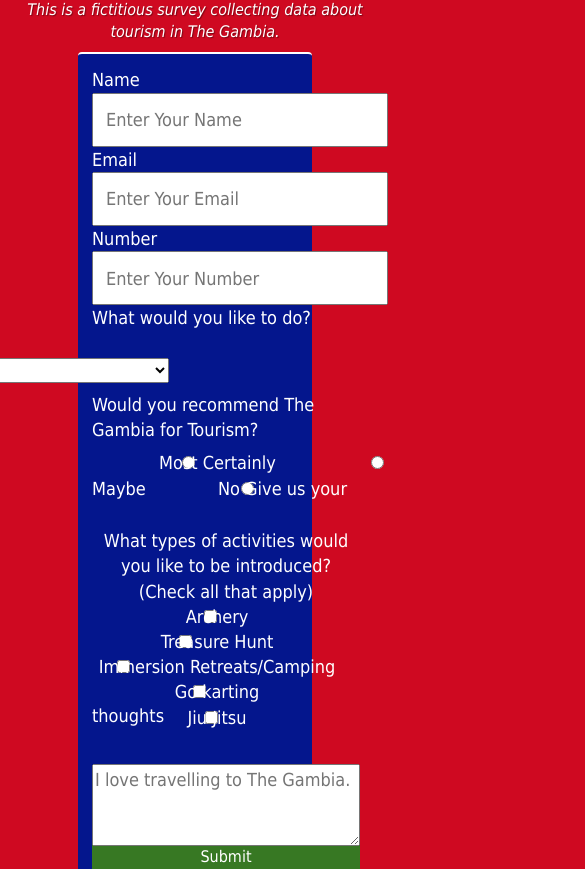
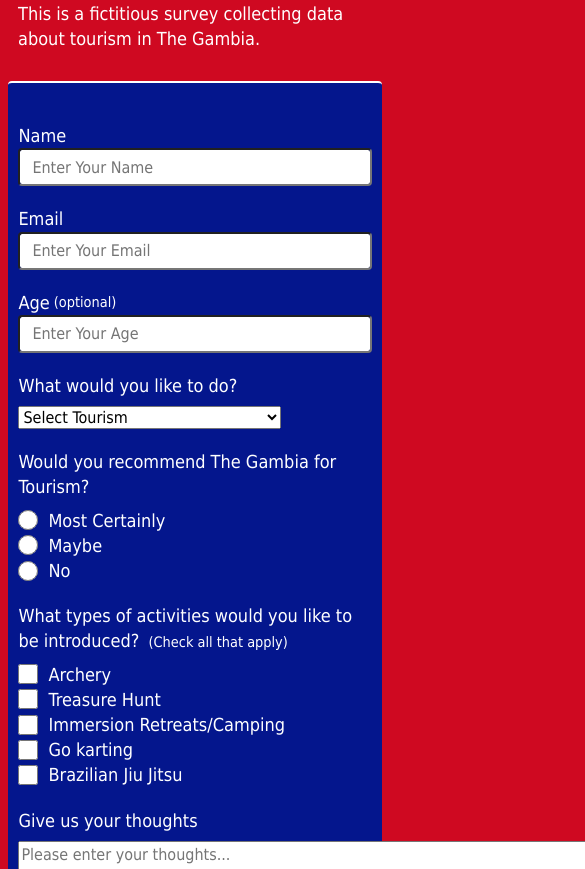
Before and after one commit to tejanhu/The-Gambia-Tourism-Survey, a plain HTML site: page index.html in a window 390 px wide. Shown: the part 134-1003 px from the top of the page, 585 px wide, since content can reach past the window. Drawn offline with Linux system fonts and the light colour scheme.

Commit message:
Responsive form

```diff
--- a/index.html
+++ b/index.html
@@ -6,53 +6,83 @@
   <link rel="stylesheet" href="styles.css"/>
   </head>
   <body>
-    <h1 id="title">Tourism in The Gambia Survey Form</h1>
-    <p id="description">This is a fictitious survey collecting data about tourism in The Gambia.</p>
+    <div class="container">
+        <header class="header">
+            <h1 id="title" class="text-center">Tourism in The Gambia Survey Form</h1>
+            <p id="description" class="description-text-center">This is a fictitious survey collecting data about tourism in
+                The Gambia.</p>
+        </header>
+
     <form id="survey-form">
-        <fieldset>
-            <label for="name" id="name-label">Name
-                <input type="text" id="name" placeholder="Enter Your Name" class="form-control" required/>
+    <div class="form-group">
+        <label for="name" id="name-label">Name </label>
+        <input type="text" id="name" placeholder="Enter Your Name" class="form-control" required />
+    </div>
+    <div class="form-group">
+        <label for="email" id="email-label">Email </label>
+        <input type="email" id="email" placeholder="Enter Your Email" class="form-control" required />
+    </div>
+    <div class="form-group">
+        <label for="number" id="number-label">Age <span class="hint">(optional)</span> </label>
+        <input type="number" name="age" id="number" min="15" max="105" class="form-control" placeholder="Enter Your Age" />
+    </div>
+    <div class="form-group">
+        <p>What would you like to do?</p>
+        <select id="dropdown">
+            <option value="">Select Tourism</option>
+            <option value="boat-ride">Boat ride along the River Gambia</option>
+            <option value="camel-ride">Camel Riding</option>
+            <option value="horse-ride">Horse Riding</option>
+            <option value="quad-biking">Quad Biking</option>
+            <option value="beach">Visit a beach</option>
+            <option value="makasutu-culture-forest">Visit Makasutu Culture Forest</option>
+            </select>
+    </div>
+
+    <div class="form-group">
+        <p id="recommendQ">Would you recommend The Gambia for Tourism?</p>
+        <label>
+            <input name="gambiafortoursim" value="most-certainly" type="radio" class="input-radio" />Most Certainly
+        </label>
+        <label>
+            <input name="gambiafortoursim" value="maybe" type="radio" class="input-radio" />Maybe
+        </label>
+        <label>
+            <input name="gambiafortoursim" value="no" type="radio" class="input-radio" />No
             </label>
-            <label for="email" id="email-label">Email
-                <input type="email" id="email" placeholder="Enter Your Email" class="form-control" required/>
-            </label>
-            <label for="number" id="number-label">Number
-                <input type="tel" id="number" min="11" max="16" class="form-control" placeholder="Enter Your Number"/>
-            </label>
-            <label for="dropdown" id="dropdown-label">What would you like to do?
-                <select id="dropdown">
-                <option value="">Select Tourism</option>
-                <option value="1">Boat ride along the River Gambia</option>
-                <option value="2">Camel Riding</option>
-                <option value="3">Horse Riding</option>
-                <option value="4">Quad Biking</option>
-                <option value="5">Visit a beach</option>
-                <option value="5">Visit Makasutu Culture Forest</option>
-                </select>
+        </div>
+
+        <div class="form-group">
+            <p>
+                What types of activities would you like to be introduced?
+                <span class="hint">(Check all that apply)</span>
+            </p>
+            <label>
+                <input name="preference" class="input-checkbox" type="checkbox" value="archery" /> Archery
             </label>
             <label>
-                <p id="recommendQ">Would you recommend The Gambia for Tourism?</p>
+                <input name="preference" class="input-checkbox" type="checkbox" value="treasure-hunt" /> Treasure Hunt
             </label>
-            <label for="gambiayesfortourism">
-                <input type="radio" id="gambiayesfortourism" name="gambiafortoursim"/>Most Certainly
+            <label>
+                <input name="preference" class="input-checkbox" type="checkbox" value="immersion-retreat-camping" /> Immersion
+                Retreats/Camping
             </label>
-            <label for="gambianmaybefortourism">
-                <input type="radio" id="gambiamaybefortourism" name="gambiafortoursim"/>Maybe
+            <label>
+                <input name="preference" class="input-checkbox" type="checkbox" value="go-karting" /> Go karting
             </label>
-            <label for="gambianotfortourism">
-                <input type="radio" id="gambianotfortourism" name="gambiafortoursim"/>No
+            <label>
+                <input name="preference" class="input-checkbox" type="checkbox" value="bjj" /> Brazilian Jiu Jitsu
             </label>
-            <label id="question">What types of activities would you like to be introduced? (Check all that apply)</br>
-              <input type="checkbox" value="1"/> Archery</br>
-               <input type="checkbox" value="2"/> Treasure Hunt</br>
-                <input type="checkbox" value="3"/> Immersion Retreats/Camping</br>
-                 <input type="checkbox" value="4"/> Go karting</br>
-                 <input type="checkbox" value="5"/> Jiu Jitsu
-            </label>
-            <label for="feedback" id="feedback-label">Give us your thoughts
-                <textarea id="feedback" name="feedback" rows="3" cols="30" placeholder="I love travelling to The Gambia."></textarea></label>
-           <input type="submit" value="Submit" id="submit"/>
-        </fieldset>
-    </form>
+            </div>
+
+            <div class="form-group">
+                <p>Give us your thoughts</p>
+                <textarea id="feedback" name="feedback" rows="3" cols="75" placeholder="Please enter your thoughts..."></textarea>
+            </div>
+            <div class="form-group">
+                <input type="submit" value="Submit" id="submit" class="submit-btn" />
+            </div>
+            </form>
+    </div>
   </body>
 </html>
--- a/styles.css
+++ b/styles.css
@@ -1,38 +1,160 @@
-h1, p{
-  margin-top: 0;
-  margin-bottom: 0.5rem;
-  text-align: center;
+:root{
+  --color-red:#CF0921;
+  --color-green:#377823;
+  --color-blue:#04168D;
+}
+
+*,
+*::before,
+*::after {
+  box-sizing: border-box;
+}
+
+body{
+  background-color: var(--color-red);
+  font-family: 'Tahoma', 'sans-serif';
   color: #ffffff;
+  font-size: 1rem;
+  line-height: 1.4;
+  font-weight: 400;
 }
+
+body::before{
+  content: '';
+  position: fixed;
+  top:0;
+  left:0;
+  height:100%;
+  width: 100%;
+  z-index: -1;
+}
+
 h1{
   font-weight: 400;
   line-height: 1.2;
 }
-#title{
-  margin-top: 1.5em;
+
+p{
+  font-size: 1.125rem;
 }
-#description{
+
+h1, p{
+  margin-top: 0;
+  margin-bottom: 0.5rem;
+}
+
+label{
+  display: flex;
+  align-items: center;
+  font-size: 1.125rem;
+}
+
+input, button, select, textarea{
+  margin: 0;
+  font-size: inherit;
+  font-family: inherit;
+  line-height: inherit;
+ }
+
+ .container{
+  width: 100%;
+  margin: 3.125rem auto 0 auto;
+ }
+
+ @media (min-width: 576px){
+  .container{
+    max-width: 540px;
+  }
+ }
+
+ @media(min-width: 768px){
+  .container{
+    max-width: 720px;
+  }
+ }
+
+ .header{
+  padding: 0 0.625rem;
+  margin-bottom: 1.875rem;
+ }
+
+ .description{
   font-style: italic;
   font-weight: 200;
-  text-shadow: 1px 1px 1px rgb(0 0 0 / 40%);
-}
-form{
-  /* margin-top: 2em; */
-  padding: 0.5em 0;
+  text-shadow: 1px 1px 1px rgba(0, 0, 0, 0.4);
+ }
+
+ .hint{
+  margin-left: 0.25rem;
+  font-size: 0.9rem;
+  color: #ffffff;
+ }
+
+ .text-center{
+  text-align: center;
+ }
+
+ form{
+  padding: 2.5rem 0.65rem;
   background: #04168D;
   border-radius: 0.25rem;
   border-top: 2px #ffffff solid;
   border-left:none;
   border-right: none;
   border-bottom: none;
-  width: 60%;
-  margin: 0 auto;
 }
+
+@media (min-width: 480px){
+  form{
+    padding: 2.5rem;
+  }
+}
+
+@media (min-width: 483px){
+  #feedback{
+    max-width: 100%;
+  }
+}
+
+.form-group{
+  margin: 0 auto 1.25rem auto;
+}
+
+
+.form-control{
+  display: block;
+  width: 100%;
+  height: 2.375rem;
+  padding: 0.375rem 0.75rem;
+  color: #495057;
+  border-radius: 0.25rem;
+  background-color: #fff;
+  background-clip: padding-box;
+  transition: border-color 0.15s ease-in-out, box-shadow 0.15s ease-in-out;
+}
+
+.form-control:focus{
+  outline: 0;
+  box-shadow: 0 0 0 0.2rem rgba(0, 123, 255, 0.25);
+}
+
+.input-radio,
+.input-checkbox{
+  display: inline-block;
+  margin-right:0.625rem;
+  min-height: 1.25rem;
+  min-width: 1.25rem;
+}
+
+#feedback{
+  min-height: 120px;
+}
+
 #submit{
   margin: 1em auto;
   display: block;
   width: 100%;
-  background: #377823;
+  background: var(--color-green);
   color: #ffffff;
   border-radius: 2px;
   cursor: pointer;
@@ -41,90 +163,5 @@ form{
   border-left:none;
   border-right: none;
   border-bottom: none;
-  /* min-width: 300px; */
+   min-width: 300px;
 }
-body{
-  /* background: url(https://images.unsplash.com/photo-1425206074182-e1e4e4f8dda1?ixlib=rb-4.0.3&ixid=MnwxMjA3fDB8MHxwaG90by1wYWdlfHx8fGVufDB8fHx8&auto=format&fit=crop&w=774&q=80) no-repeat; */
-  background-color: #CF0921;
-  font-family: 'Tahoma';
-  width: 100%;
-  height: 100vh;
-  margin: 0;
-  color: #ffffff;
-  font-size: 1rem;
-  line-height: 1.4;
-  font-weight: 400;
-}
-label{
-  margin: 0 auto;
-  text-align: center;
-  align-items: center;
-  font-size: 1.125rem;
-}
-.form-control{
-  display: block;
-  width: 100%;
-  height: 2.375rem;
-  padding: 0.375rem 0.75rem;
-  color: #495057;
-}
-input, button, select, textarea{
- margin: 0;
- font-size: inherit;
- font-family: inherit;
- line-height: inherit;
-}
-select{
-  position: relative;
-  top: 1.5em;
-  right: 12em;
-}
-fieldset{
-  border: none;
-}
-#feedback-label{
- margin: 0 auto;
-}
-#feedback{
-  position: relative;
-  margin: 0 auto;
-  top: 2em;
-  align-items: center;
-}
-#recommendQ{
-  /* position: relative; */
-  margin-top:2em;
-  text-align: left;
-}
-
-input[type="radio"]{
-  /* text-align: left; */
-  margin-left:5em;
-}
-/* #gambiamaybefortourism{
-
-  margin-left:2em;
-  margin-top: 2em;
-}
-#gambianotfortourism{
-  margin-left:2em;
-} */
-
-#question{
-  /* margin-left:2em; */
-  position: relative;
-  top:1.5em;
-float:left ;
-}
-
-@media(min-width: 480px){
-  form{
-    padding:2.5rem;
-  }
-}
-
-@media(min-width: 249px){
-  input, button, select, textarea{
-    margin-right: -2em;
-  }
-}
```
